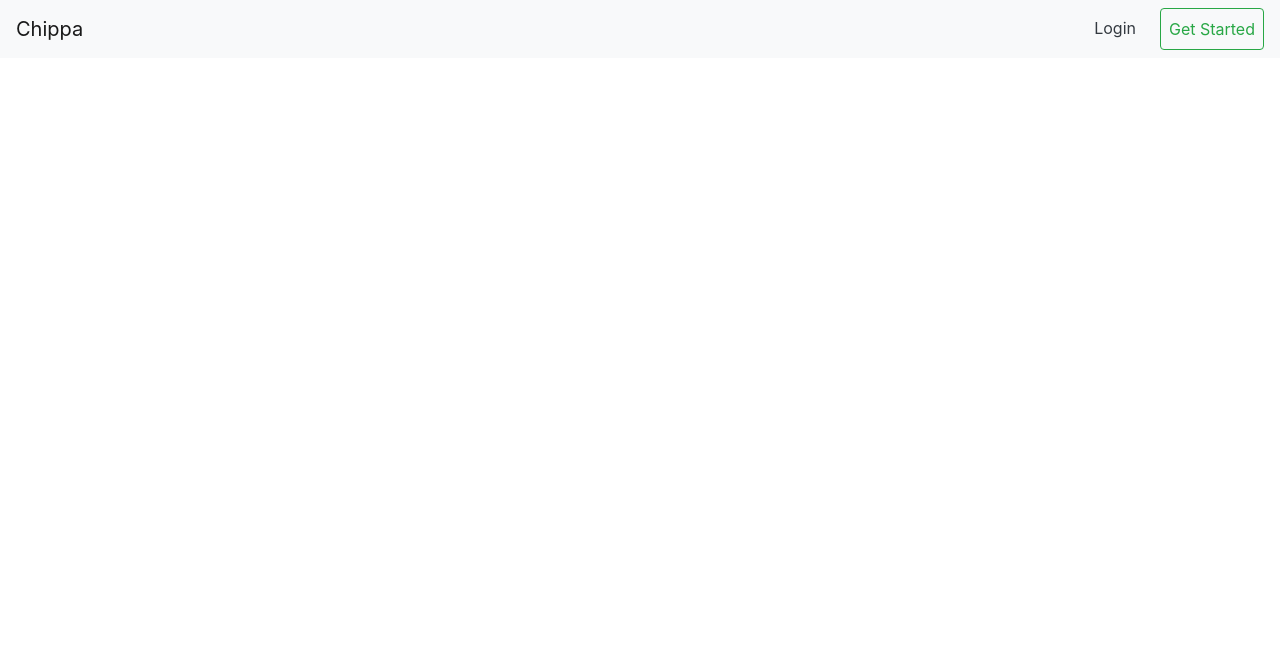
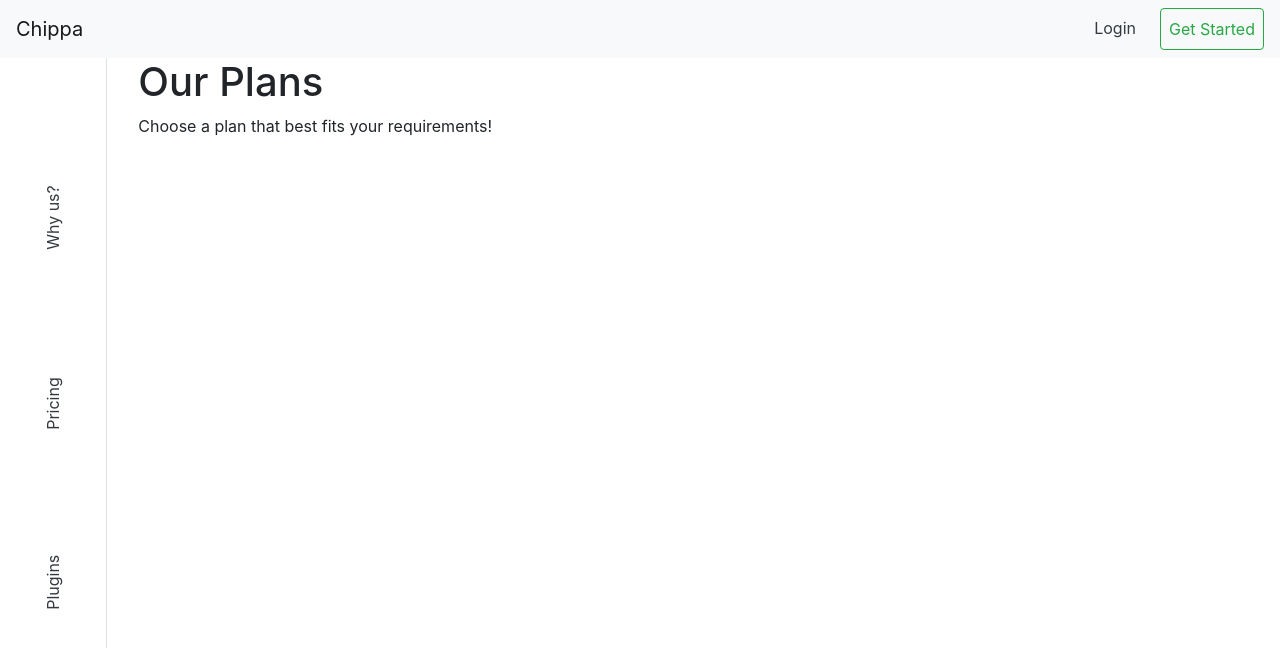
Before and after one commit to appiersign/pricing-plans, a Vue app: page / in a window 1280 px wide. Shown: the top 648 px of the page. Built offline with nearby package versions, Linux system fonts and the light colour scheme.

Commit message:
added sidebar and main section

```diff
--- a/src/App.vue
+++ b/src/App.vue
@@ -1,6 +1,7 @@
 <template>
-  <div id="app">
-    <nav class="navbar navbar-expand-lg navbar-light bg-light">
+  <div id="app" class="container-fluid">
+    <header class="row">
+      <nav class="navbar navbar-expand-lg navbar-light bg-light container-fluid">
         <a class="navbar-brand" href="#">Chippa</a>
         <button class="navbar-toggler" type="button" data-toggle="collapse" data-target="#navbarSupportedContent" aria-controls="navbarSupportedContent" aria-expanded="false" aria-label="Toggle navigation">
           <span class="navbar-toggler-icon"></span>
@@ -17,6 +18,32 @@
           </ul>
         </div>
       </nav>
+    </header>
+    <main class="row">
+      <aside class="border-right col-1">
+        <ul class="d-flex flex-column justify-content-between text-center">
+          <li class="nav-item">
+            <a class="nav-link text-dark" href="#">Why us? <span class="sr-only">(current)</span></a>
+          </li>
+          <li class="nav-item">
+            <a class="nav-link text-dark" href="#">Pricing</a>
+          </li>
+
+          <li class="nav-item">
+            <a class="nav-link text-dark" href="#">Plugins</a>
+          </li>
+        </ul>
+      </aside>
+      <section class="col-11">
+        <div class="row">
+          <div class="container">
+            <h1>Our Plans</h1>
+            <p>Choose a plan that best fits your requirements!</p>
+          </div>
+        </div>
+        <div class="row"></div>
+      </section>
+    </main>
   </div>
 </template>
 
@@ -33,5 +60,21 @@ export default {
 </script>
 
 <style>
+  aside {
+    width: 70px;
+    height: 100vh;
+  }
 
+  aside ul {
+    height: 600px;
+    padding-top: 150px;
+    padding-left: 0;
+  }
+
+  aside > ul li {
+    transform: rotate(-90deg);
+    white-space: nowrap;
+    list-style: none;
+    margin-bottom: 50px;
+  }
 </style>
```
Lines whose indentation alone changed are shown as unchanged.
